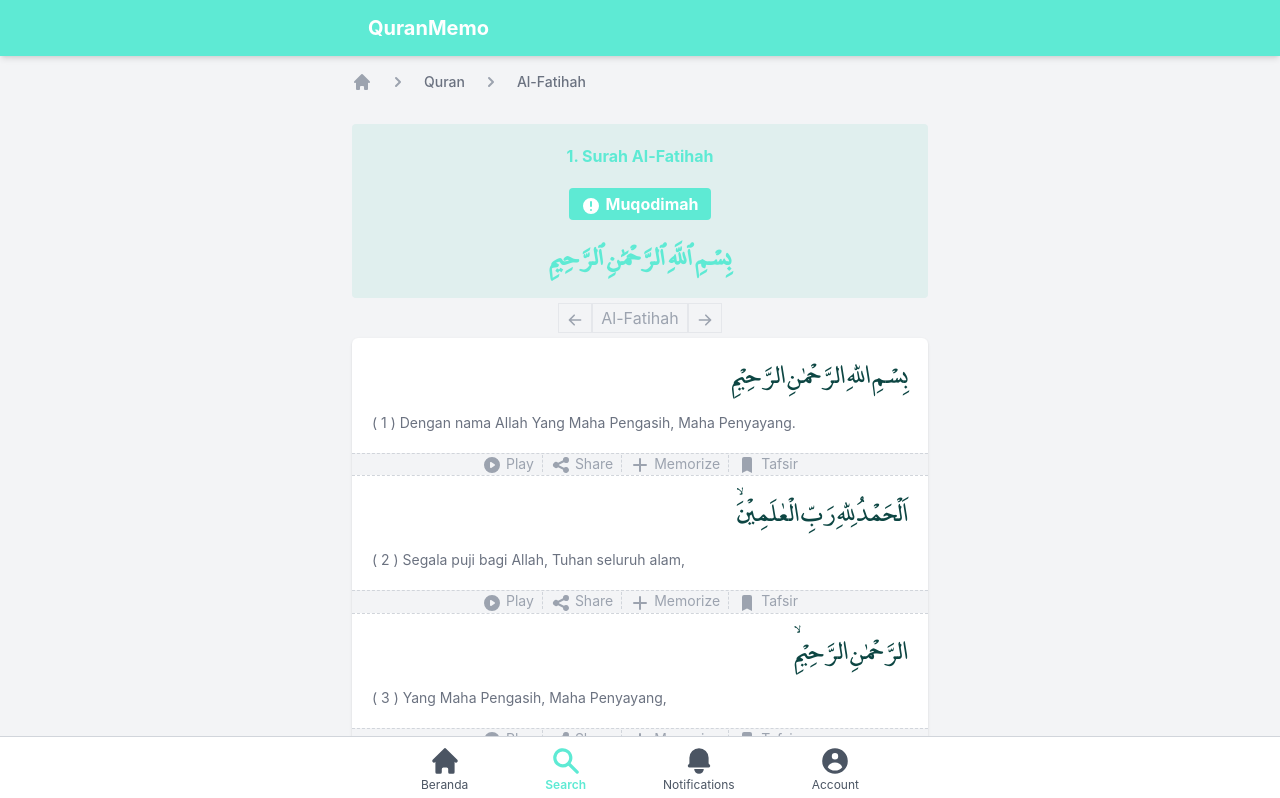
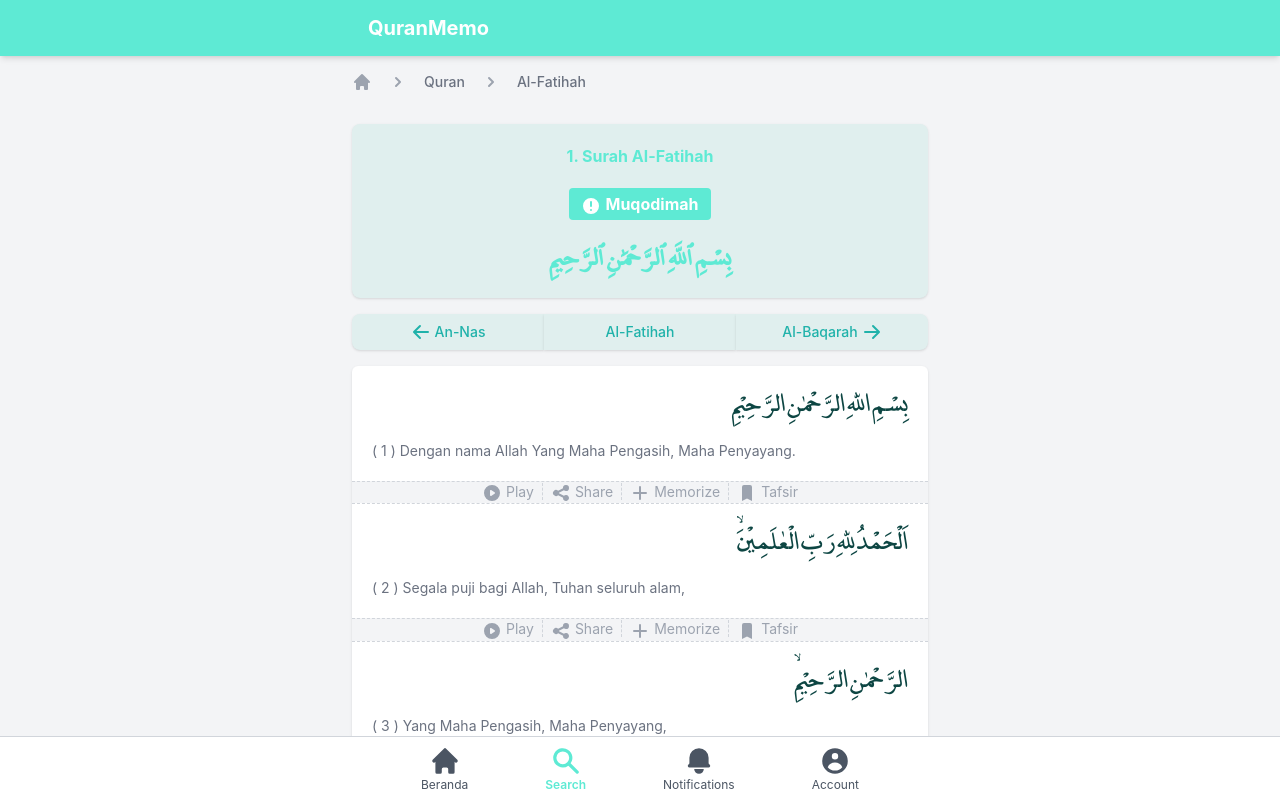
Before and after one commit to rizkianakbar/quran-community, a Next.js app: page /quran/1 in a window 1280 px wide. Shown: the top 798 px of the page. Built offline with nearby package versions, Linux system fonts and the light colour scheme.

Commit message:
fix: next and prev surat is broken

```diff
--- a/components/hafalan.tsx
+++ b/components/hafalan.tsx
@@ -61,7 +61,7 @@ export function Hafalan({ callback }: { callback: any }) {
         {/* make a button in the right position */}
         <div className="flex justify-center">
           <Button
-            className=""
+            className="px-4"
             onClick={() => {
               callback();
             }}
--- a/components/layout/pages/page-content.tsx
+++ b/components/layout/pages/page-content.tsx
@@ -3,7 +3,7 @@ import { Container } from '../container';
 
 export const PageContent: React.FC = ({ children }) => {
   return (
-    <div className="flex flex-col flex-1 px-4 pb-12">
+    <div className="flex flex-col flex-1 px-4 pb-1">
       <Container>{children}</Container>
     </div>
   );
--- a/components/quran/quran-form.tsx
+++ b/components/quran/quran-form.tsx
@@ -1,55 +1,42 @@
 import { ArrowLeftIcon, ArrowRightIcon } from '@heroicons/react/solid';
-import Link from 'next/link';
 import { useRouter } from 'next/router';
 import React from 'react';
+import { Button } from '../ui/button/button';
+import { surahList } from '../../lib/surah/surah-list';
+import Link from 'next/link';
 
 export function QuranForm({ data }: any) {
   const { id } = useRouter().query;
   const route = parseInt(id as string);
-  const prev = `/quran/${route - 1}?id=${route - 1}`;
-  const next = `/quran/${route + 1}?id=${route + 1}`;
+  const prev =
+    route !== 1
+      ? `/quran/${route - 1}?id=${route - 1}`
+      : `/quran/${114}?id=${114}`;
+  const next =
+    route !== 114
+      ? `/quran/${route + 1}?id=${route + 1}`
+      : `/quran/${1}?id=${1}`;
 
-  const btnData = [
-    {
-      id: 1,
-      name: 'prev',
-      icon: ArrowLeftIcon,
-    },
-    {
-      id: 2,
-      name: `${data.name_latin}`,
-      icon: null,
-    },
-    {
-      id: 3,
-      name: 'next',
-      icon: ArrowRightIcon,
-    },
-  ];
-  const dataRendered = btnData.map((item) => {
-    return (
-      <Link
-        key={item.id}
-        href={
-          item.name !== 'next' && item.name !== 'prev'
-            ? `/quran/${id}?id=${id}`
-            : (item.name = 'next' ? next : prev)
-        }
-      >
-        <a
-          key={item.id}
-          className="border py-1 px-2 border-gray-200 hover:bg-[#5EEAD3] hover:text-white hover:border-[#5EEAD3]"
-        >
-          {/* if icon exist then render icon else render text */}
-          {item.icon
-            ? React.createElement(item.icon, {
-                className: 'h-4 inline-block',
-              })
-            : item.name}
-        </a>
+  return (
+    <div className="text-center py-4 text-gray-400 flex justify-between">
+      <Link href={prev} as={prev} passHref prefetch={false} replace>
+        <Button className="w-full rounded-none rounded-l-lg">
+          {React.createElement(ArrowLeftIcon, {
+            className: 'h-5 mr-1',
+          })}
+          {route !== 1 ? surahList[route - 2].name : surahList[113].name}
+        </Button>
       </Link>
-    );
-  });
+      <Button className="w-full rounded-none">{data.name_latin}</Button>
 
-  return <div className="text-center p-2 text-gray-400">{dataRendered}</div>;
+      <Link href={next} as={next} passHref prefetch={false} replace>
+        <Button className="w-full rounded-none rounded-r-lg">
+          {route !== 114 ? surahList[route].name : surahList[0].name}
+          {React.createElement(ArrowRightIcon, {
+            className: 'h-5 ml-1',
+          })}
+        </Button>
+      </Link>
+    </div>
+  );
 }
--- a/components/quran/quran-header.tsx
+++ b/components/quran/quran-header.tsx
@@ -4,7 +4,7 @@ import React from 'react';
 export function QuranHeader({ title }: any) {
   return (
     <>
-      <div className="bg-quranmemo-soft p-5 text-center text-quranmemo-primary rounded font-bold">
+      <div className="bg-quranmemo-soft p-5 text-center text-quranmemo-primary rounded-lg shadow font-bold">
         <h1 className="mb-5">{title}</h1>
         {/* when hover bounce */}
         <button className="mb-5 bg-quranmemo-primary px-3 py-1 text-white rounded mx-5">
--- a/components/quran/quran-surah-list.tsx
+++ b/components/quran/quran-surah-list.tsx
@@ -34,7 +34,7 @@ export function SurahList({ dataFiltered }: any) {
     }
   };
   return (
-    <ul className="mt-3 grid grid-cols-1 gap-5 sm:gap-6 lg:grid-cols-2 mt-10">
+    <ul className="mt-3 grid grid-cols-1 gap-5 sm:gap-6 lg:grid-cols-2 mt-10 mb-6">
       {data().map((surah) => (
         <li className="col-span-1 flex shadow-sm rounded-md" key={surah.id}>
           <div className="bg-quranmemo-primary flex-shrink-0 flex items-center justify-center w-16 text-white text-sm font-medium rounded-l-md">
--- a/components/ui/button/button.tsx
+++ b/components/ui/button/button.tsx
@@ -24,7 +24,7 @@ export const Button = React.forwardRef<HTMLButtonElement, ButtonProps>(
       ref={ref}
       className={clsx(
         buttonBlockStyles(block, iconPosition),
-        'px-4 py-2 justify-center text-sm font-medium shadow rounded-md',
+        'px-2 py-2 justify-center text-sm font-medium shadow rounded-md',
         primary
           ? 'bg-quranmemo-primary text-white hover:bg-[#E0EFEE] hover:text-[#20b2aa]'
           : 'bg-quranmemo-secondary text-[#20b2aa] hover:bg-[#5EEAD3] hover:text-white',
--- a/components/ui/modal/modal.tsx
+++ b/components/ui/modal/modal.tsx
@@ -61,7 +61,8 @@ export default function Modal({
                   >
                     {button}
                   </button> */}
-                  <Button onClick={onToggle} primary>
+
+                  <Button onClick={onToggle} primary className="px-4">
                     {button}
                   </Button>
                 </div>
--- a/components/ui/tab/index.tsx
+++ b/components/ui/tab/index.tsx
@@ -126,7 +126,7 @@ export default function Tabs() {
                                   {post.ayat}
                                 </div>
                                 <Button
-                                  className="text-xs"
+                                  className="text-xs px-4"
                                   onClick={() => console.log('clicked')}
                                   primary
                                 >
--- a/lib/surah/surah-list.tsx
+++ b/lib/surah/surah-list.tsx
@@ -802,7 +802,7 @@ export const paths = [
   { params: { id: '107' } },
   { params: { id: '108' } },
   { params: { id: '109' } },
-  { params: { id: '100' } },
+  { params: { id: '110' } },
   { params: { id: '111' } },
   { params: { id: '112' } },
   { params: { id: '113' } },
--- a/pages/quran/[id]/index.tsx
+++ b/pages/quran/[id]/index.tsx
@@ -13,6 +13,7 @@ export default function QuranDetail({ surah }: any) {
   const { id } = router.query;
   const data = JSON.parse(surah)[`${id}`];
   const title = `${id}. Surah ${data.name_latin}`;
+
   return (
     <PageSection>
       <PageHeader
@@ -35,6 +36,7 @@ export default function QuranDetail({ surah }: any) {
         <QuranHeader title={title} />
         <QuranForm data={data} />
         <QuranDetails data={data} />
+        <QuranForm data={data} />
       </PageContent>
     </PageSection>
   );
```
